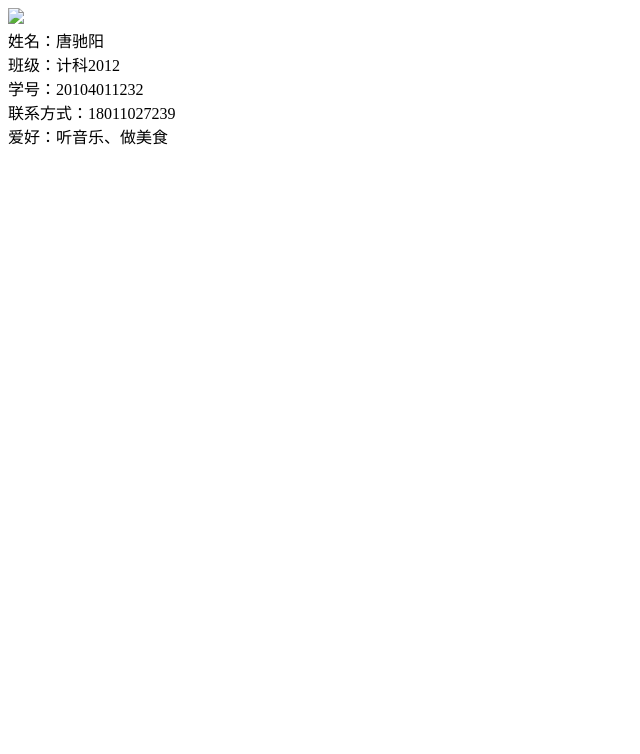
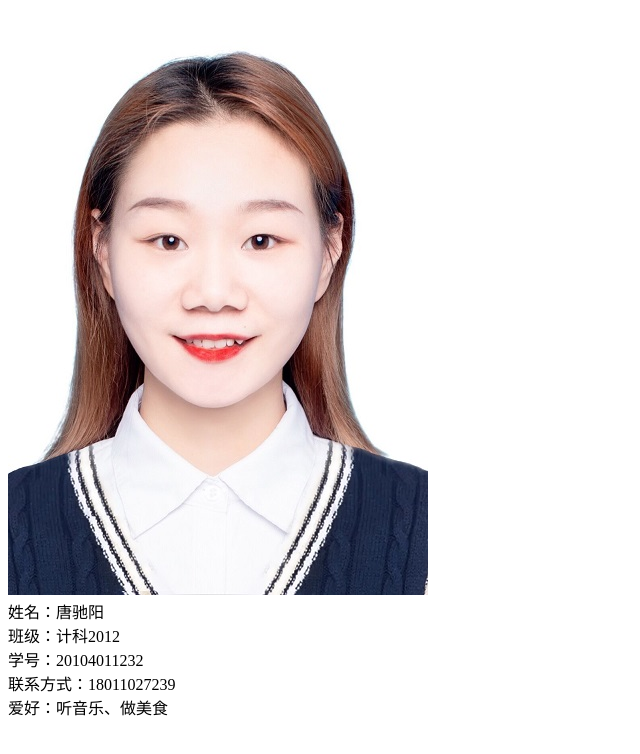
Before and after one commit to tangchiyang/tangchiyang2.github.io, a plain HTML site: page index.html in a window 1280 px wide. Shown: the whole page, without its empty margins (0-640 px from the left). Drawn offline with Linux system fonts and the light colour scheme.

Commit message:
Update index.html

```diff
--- a/index.html
+++ b/index.html
@@ -7,7 +7,7 @@
     <title>Document</title>
 </head>
 <body>
-    <div class="pic-tap"><img src="images/pic-tap.jpg"</div>
+    <div class="pic-tap"><img src="pic-tap.jpg"</div>
     <div class="t-lft">姓名：唐驰阳<br>班级：计科2012<br>学号：20104011232<br>联系方式：18011027239<br>爱好：听音乐、做美食</div>
 </body>
 </html>
```
